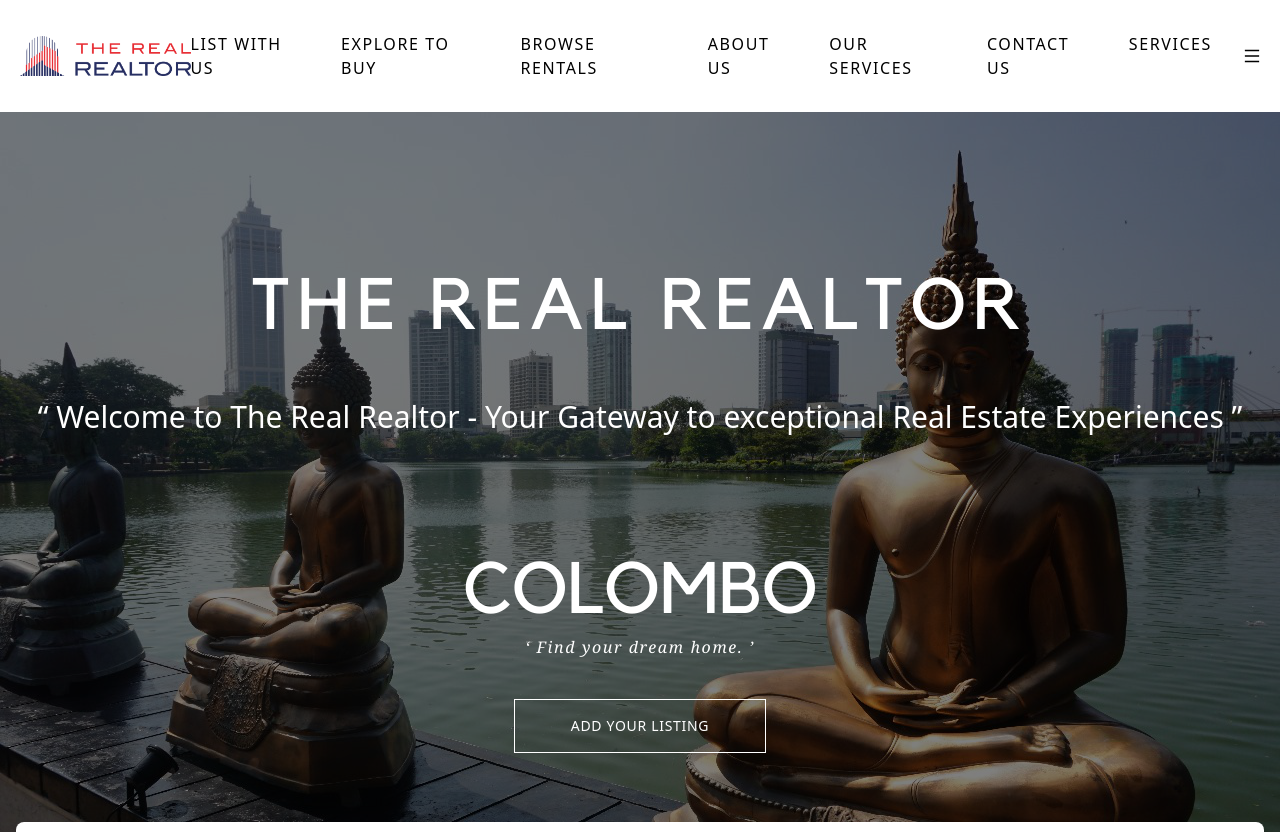
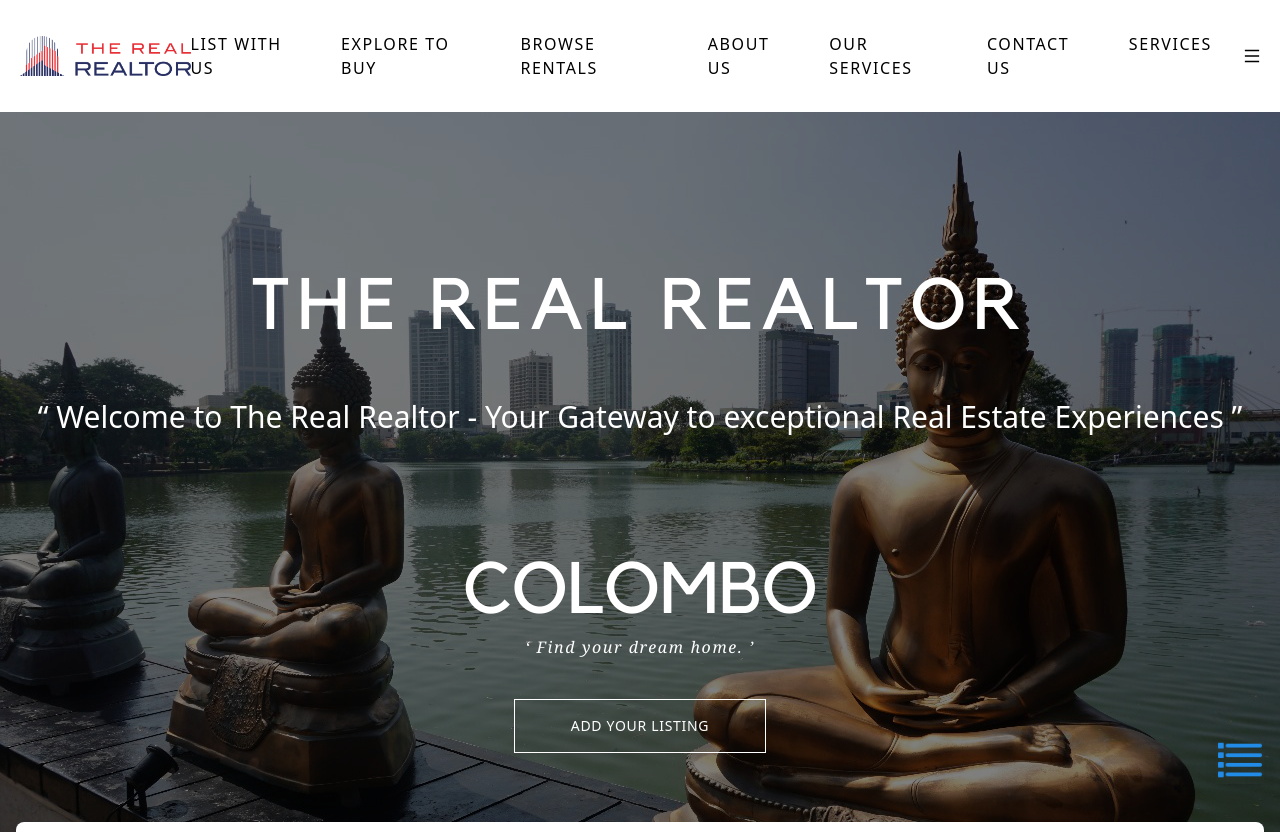
Before and after one commit to IT21247804/realtor_personal, a React (Create React App) app: page / in a window 1280 px wide. Shown: the top 832 px of the page. Built offline with nearby package versions, Linux system fonts and the light colour scheme; no server answers.

Commit message:
feat(HomeComp): add floating button for navigation to add listing

```diff
--- a/src/modules/client/home/components/home.js
+++ b/src/modules/client/home/components/home.js
@@ -1,4 +1,5 @@
-import { Element } from 'react-scroll';
+import { Element } from "react-scroll";
+import { useNavigate } from "react-router-dom"; // Import useNavigate
 import BrandPromise from "./brand-promise";
 import ContactUs from "./contact-us";
 import Hero from "./hero";
@@ -7,6 +8,8 @@
 import Testimonials from "./testimonials";
 
 export const HomeComp = () => {
+  const navigate = useNavigate(); // Initialize navigate
+
   return (
     <>
       <Hero />
@@ -17,6 +20,16 @@
       <Element name="contact-us">
         <ContactUs />
       </Element>
+
+      {/* Floating Image Button */}
+      <div className="fixed bottom-4 right-4 z-50">
+        <img
+          src="images/list-button.png" // Replace with your image URL
+          alt="Floating Button"
+          className="w-12 h-12 object-cover  shadow-lg hover:scale-110 transition-transform duration-300 cursor-pointer"
+          onClick={() => navigate("/add-listing")} // Navigate to /add-listing
+        />
+      </div>
     </>
   );
 };
```
Also changed, not shown: public/images/list-button.png (added).
